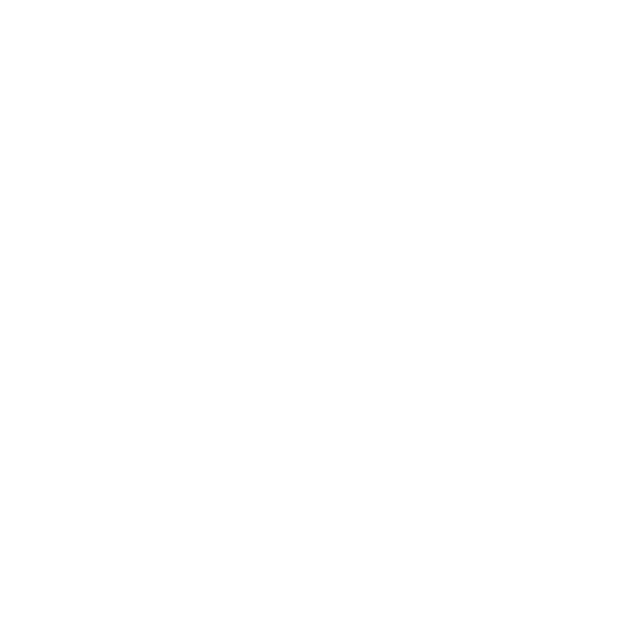
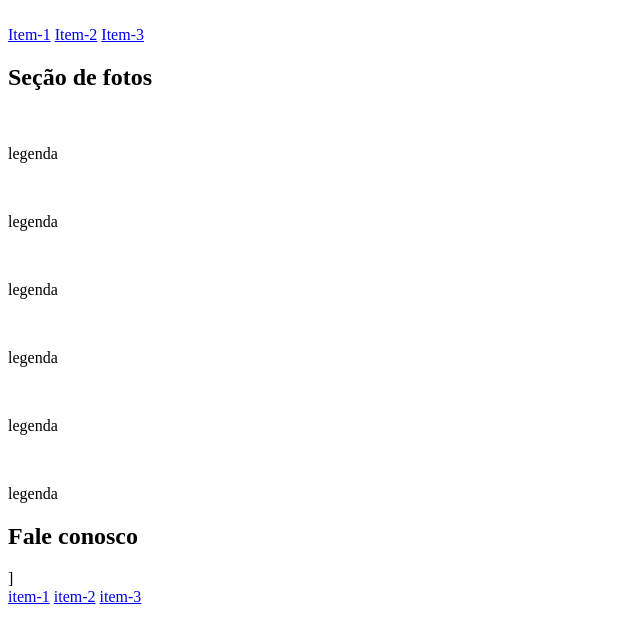
Before and after one commit to 1TDSR-2023/rm551007, a plain HTML site: page index.html in a window 1280 px wide. Shown: the whole page, without its empty margins (0-640 px from the left). Drawn offline with Linux system fonts and the light colour scheme.

Commit message:
Estrutura inicial do html - SEMÂNTICA

```diff
--- a/index.html
+++ b/index.html
@@ -1,12 +1,59 @@
 <!DOCTYPE html>
-<html lang="en">
+<html lang="pt-br">
 <head>
     <meta charset="UTF-8">
     <meta http-equiv="X-UA-Compatible" content="IE=edge">
     <meta name="viewport" content="width=device-width, initial-scale=1.0">
-    <title>Document</title>
+    <title>Layout Flex-BOX</title>
 </head>
+
 <body>
+    <header class="cabecarlho">
+        <img src="" alt="">
+        <nav>
+            <a href="#">Item-1</a>
+            <a href="#">Item-2</a>
+            <a href="#">Item-3</a>
+        </nav>
+    </header>
 
+    <h2 class="tit-foto">Seção de fotos</h2>
+
+    <section class="conteudo">
+        <div>
+            <img src="" alt="">
+            <p>legenda</p>
+        </div>
+        <div>
+            <img src="" alt="">
+            <p>legenda</p>
+        </div>
+        <div>
+            <img src="" alt="">
+            <p>legenda</p>
+        </div>
+        <div>
+            <img src="" alt="">
+            <p>legenda</p>
+        </div>
+        <div>
+            <img src="" alt="">
+            <p>legenda</p>
+        </div>
+        <div>
+            <img src="" alt="">
+            <p>legenda</p>
+        </div>
+    </section>
+
+    <footer>
+        <h2>Fale conosco</h2>]
+        <nav>
+            <a href="#">item-1</a>
+            <a href="#">item-2</a>
+            <a href="#">item-3</a>
+        </nav>
+    </footer>
 </body>
+
 </html>
```
